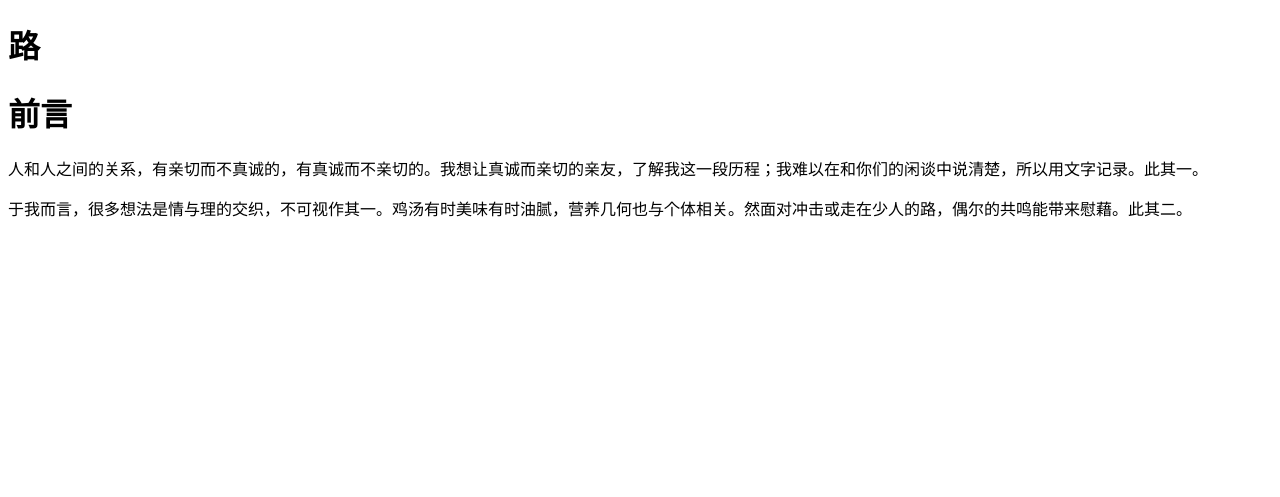
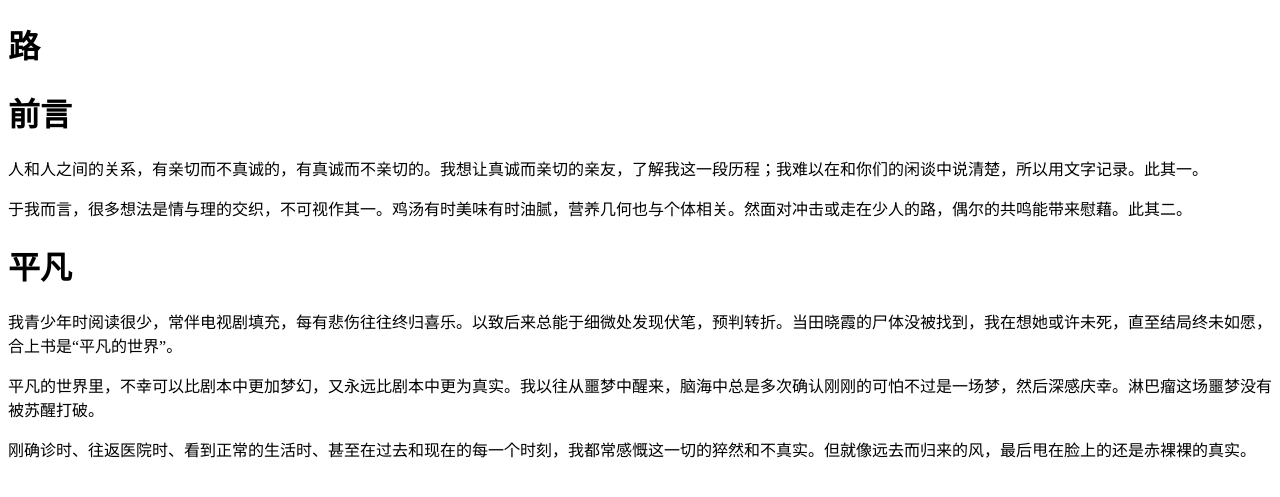
Before and after one commit to hanshengzhang/zhanghs, a Jekyll site: the page built from journey.md, in a window 1280 px wide. Shown: the top 497 px of the page. Built offline with Jekyll 4.4.1, drawn with Linux system fonts in a browser that asks for light colours.

Commit message:
add journey - pingfan

```diff
--- a/journey.md
+++ b/journey.md
@@ -13,3 +13,11 @@ navigation_title: Journey
 人和人之间的关系，有亲切而不真诚的，有真诚而不亲切的。我想让真诚而亲切的亲友，了解我这一段历程；我难以在和你们的闲谈中说清楚，所以用文字记录。此其一。
 
 于我而言，很多想法是情与理的交织，不可视作其一。鸡汤有时美味有时油腻，营养几何也与个体相关。然面对冲击或走在少人的路，偶尔的共鸣能带来慰藉。此其二。
+
+# 平凡
+
+我青少年时阅读很少，常伴电视剧填充，每有悲伤往往终归喜乐。以致后来总能于细微处发现伏笔，预判转折。当田晓霞的尸体没被找到，我在想她或许未死，直至结局终未如愿，合上书是“平凡的世界”。
+
+平凡的世界里，不幸可以比剧本中更加梦幻，又永远比剧本中更为真实。我以往从噩梦中醒来，脑海中总是多次确认刚刚的可怕不过是一场梦，然后深感庆幸。淋巴瘤这场噩梦没有被苏醒打破。
+
+刚确诊时、往返医院时、看到正常的生活时、甚至在过去和现在的每一个时刻，我都常感慨这一切的猝然和不真实。但就像远去而归来的风，最后甩在脸上的还是赤裸裸的真实。
```
